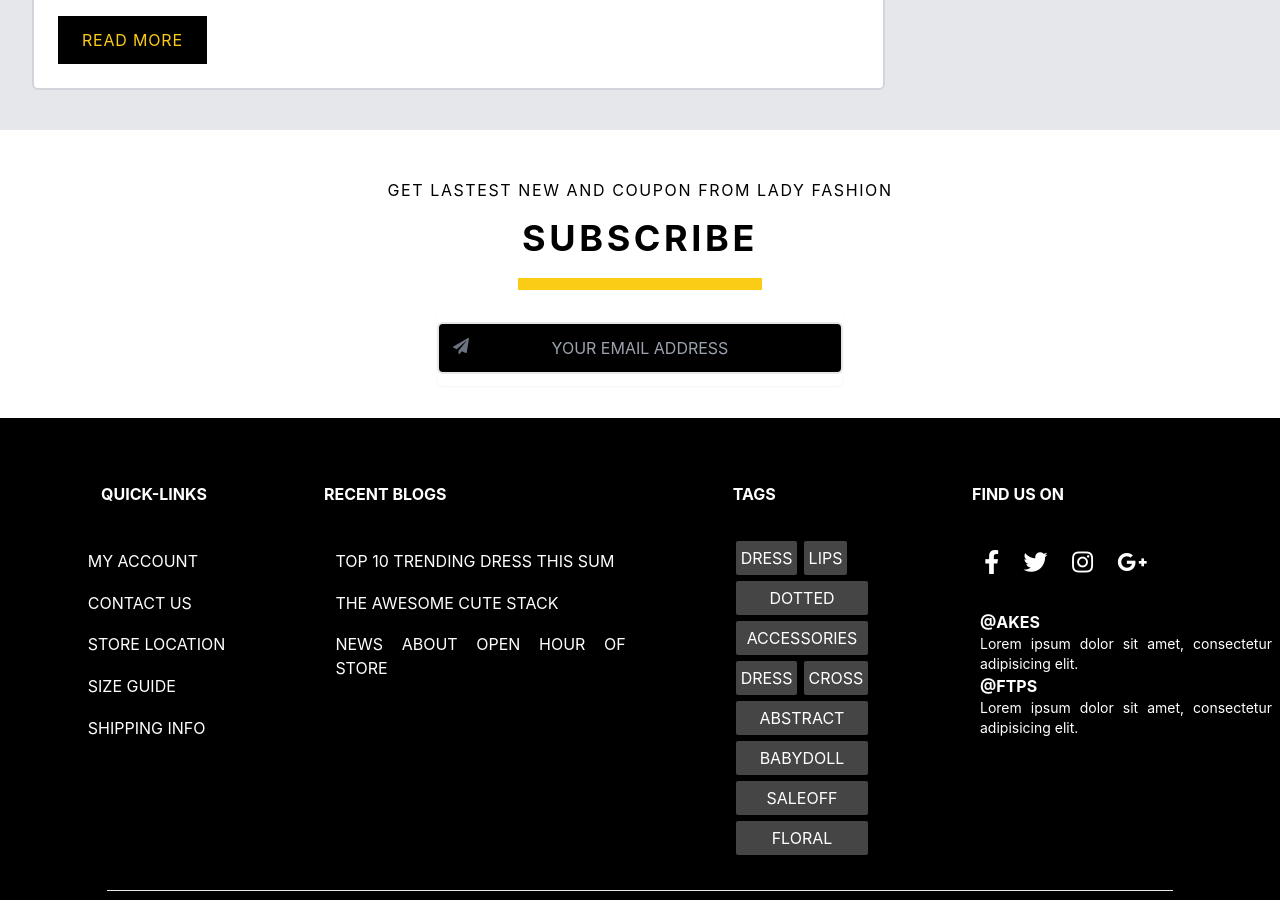
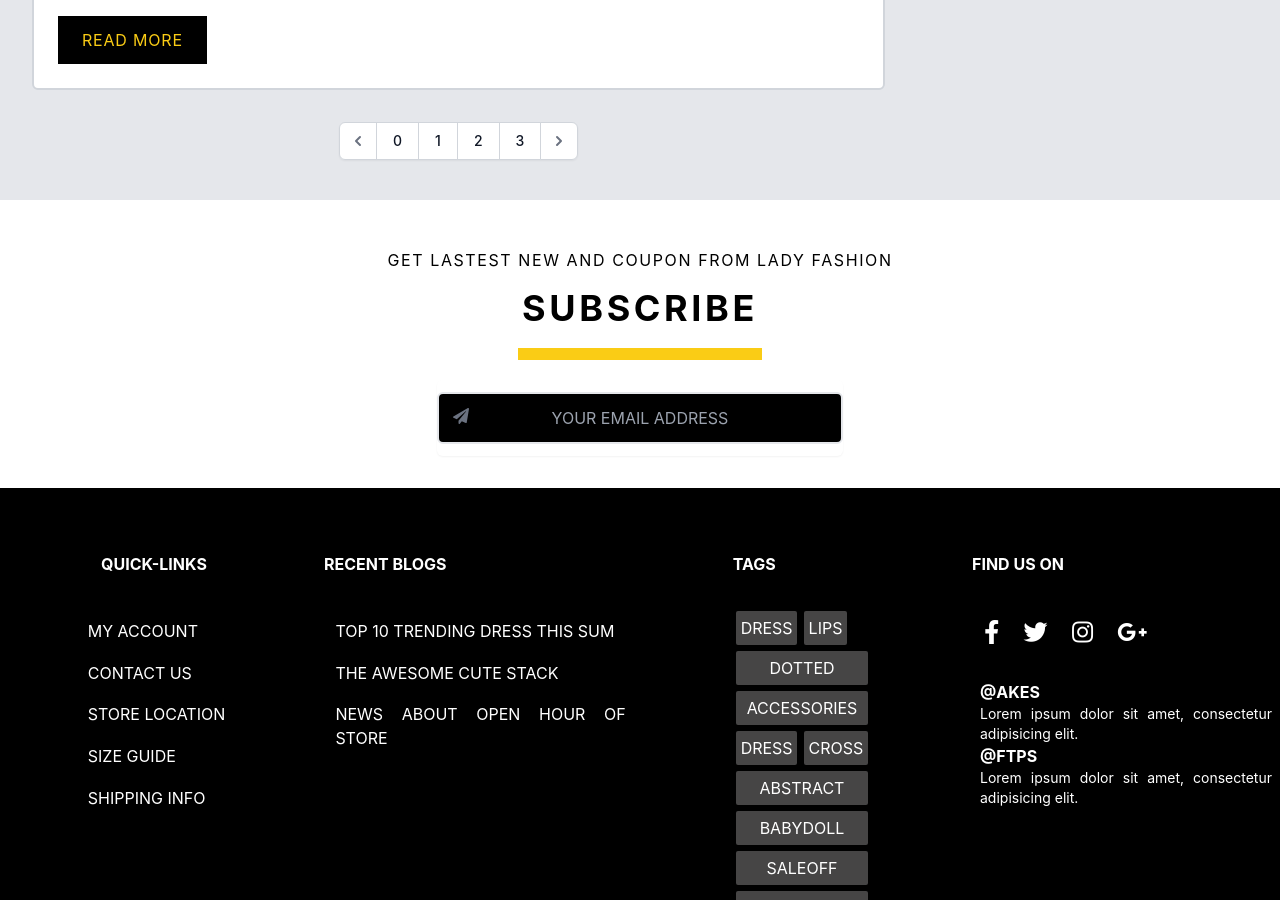
Before and after one commit to Pranta07/lady-client, a React (Create React App) app: page /blogs in a window 1280 px wide. Shown: the part 2640-3540 px from the top of the page. Built offline with nearby package versions, Linux system fonts and the light colour scheme; what tw-elements would draw is missing.

Commit message:
pagination added

```diff
--- a/src/Components/Blogs/Blogs.js
+++ b/src/Components/Blogs/Blogs.js
@@ -1,3 +1,4 @@
+import { ChevronLeftIcon, ChevronRightIcon } from "@heroicons/react/solid";
 import React from "react";
 import { Link } from "react-router-dom";
 
@@ -27,6 +28,8 @@ const Blogs = () => {
                 Home /{" "}
                 <span className=" bg-black text-yellow-400 p-2">Blogs</span>
             </p>
+            <div>
+                {/* blogs */}
                 <div className="w-2/3 mx-8 mb-10">
                     {blogs.map((blog) => (
                         <div className="bg-white border-2 border-gray-300 rounded-md p-6 mb-8">
@@ -54,6 +57,40 @@ const Blogs = () => {
                             </Link>
                         </div>
                     ))}
+
+                    {/* pagination */}
+                    <div className="mb-6">
+                        <nav
+                            className="relative z-0 inline-flex rounded-md shadow-sm -space-x-px"
+                            aria-label="Pagination"
+                        >
+                            <button className="relative inline-flex items-center px-2 py-2 rounded-l-md border border-gray-300 bg-white text-sm font-medium text-gray-500 hover:bg-yellow-400">
+                                <span className="sr-only">Previous</span>
+                                <ChevronLeftIcon
+                                    className="h-5 w-5"
+                                    aria-hidden="true"
+                                />
+                            </button>
+
+                            {[...Array(4).keys()].map((number) => (
+                                <button
+                                    key={number}
+                                    className="bg-white border-gray-300 text-gray-900 hover:bg-yellow-400 relative inline-flex items-center px-4 py-2 border text-sm font-medium"
+                                >
+                                    {number}
+                                </button>
+                            ))}
+
+                            <button className="relative inline-flex items-center px-2 py-2 rounded-r-md border border-gray-300 bg-white text-sm font-medium text-gray-500 hover:bg-yellow-400">
+                                <span className="sr-only">Next</span>
+                                <ChevronRightIcon
+                                    className="h-5 w-5"
+                                    aria-hidden="true"
+                                />
+                            </button>
+                        </nav>
+                    </div>
+                </div>
             </div>
         </div>
     );
```
Lines whose indentation alone changed are shown as unchanged.
